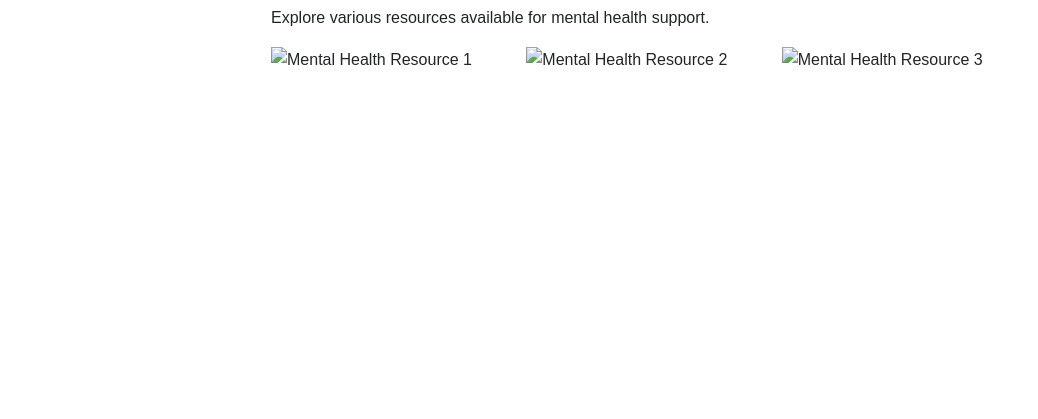
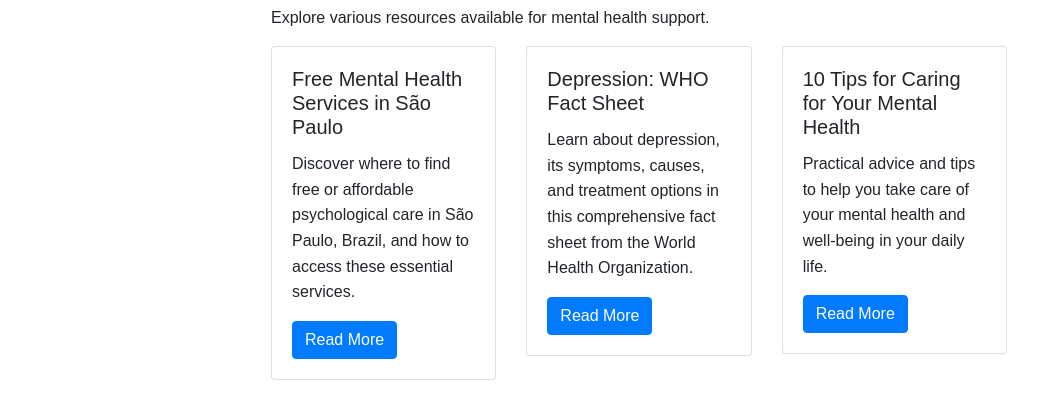
Before and after one commit to Pedro-Jordao/desafio-github-markdown, a website: page src/index.html in a window 1280 px wide. Shown: the part 325-744 px from the top of the page, without its empty margins (1-1039 px from the left). Drawn offline with nearby package versions, Linux system fonts and the light colour scheme.

Commit message:
As the recomendation I put in the Issue on the main branch, I put some articles and Ill make a new PR

```diff
--- a/src/index.html
+++ b/src/index.html
@@ -36,13 +36,31 @@
         <p>Explore various resources available for mental health support.</p>
         <div class="row">
             <div class="col-md-4">
-                <img src="path/to/image1.jpg" alt="Mental Health Resource 1" class="img-fluid">
+                <div class="card mb-4">
+                    <div class="card-body">
+                        <h5 class="card-title">Free Mental Health Services in São Paulo</h5>
+                        <p class="card-text">Discover where to find free or affordable psychological care in São Paulo, Brazil, and how to access these essential services.</p>
+                        <a href="https://saopaulo24horas.com.br/saude-mental-ao-alcance-de-todos-onde-buscar-atendimento-psicologico-gratuito-ou-a-precos-populares-em-sp/" class="btn btn-primary" target="_blank">Read More</a>
+                    </div>
+                </div>
             </div>
             <div class="col-md-4">
-                <img src="path/to/image2.jpg" alt="Mental Health Resource 2" class="img-fluid">
+                <div class="card mb-4">
+                    <div class="card-body">
+                        <h5 class="card-title">Depression: WHO Fact Sheet</h5>
+                        <p class="card-text">Learn about depression, its symptoms, causes, and treatment options in this comprehensive fact sheet from the World Health Organization.</p>
+                        <a href="https://www.who.int/news-room/fact-sheets/detail/depression" class="btn btn-primary" target="_blank">Read More</a>
+                    </div>
+                </div>
             </div>
             <div class="col-md-4">
-                <img src="path/to/image3.jpg" alt="Mental Health Resource 3" class="img-fluid">
+                <div class="card mb-4">
+                    <div class="card-body">
+                        <h5 class="card-title">10 Tips for Caring for Your Mental Health</h5>
+                        <p class="card-text">Practical advice and tips to help you take care of your mental health and well-being in your daily life.</p>
+                        <a href="https://www.conexasaude.com.br/blog/saudemental/" class="btn btn-primary" target="_blank">Read More</a>
+                    </div>
+                </div>
             </div>
         </div>
     </div>
```
